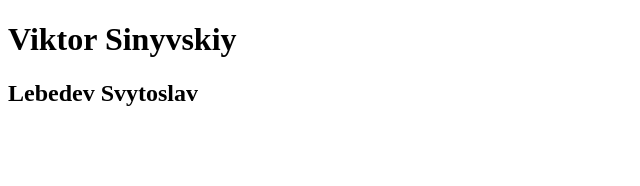
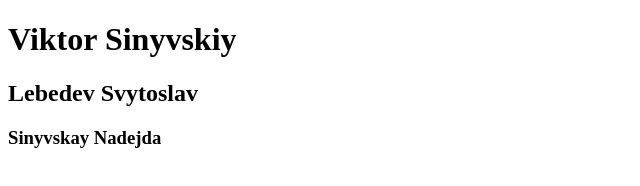
Before and after one commit to Siniavskay-Nadejda/resume-test, a plain HTML site: page index.html in a window 1280 px wide. Shown: the whole page, without its empty margins (0-640 px from the left). Drawn offline with Linux system fonts and the light colour scheme.

Commit message:
Сохраняет заголовок 3 уровня

```diff
--- a/index.html
+++ b/index.html
@@ -12,3 +12,4 @@
 </html>
 <h1 class="name">Viktor Sinyvskiy</h1>
 <h2>Lebedev Svytoslav</h2>
+<h3>Sinyvskay Nadejda</h3>
```
